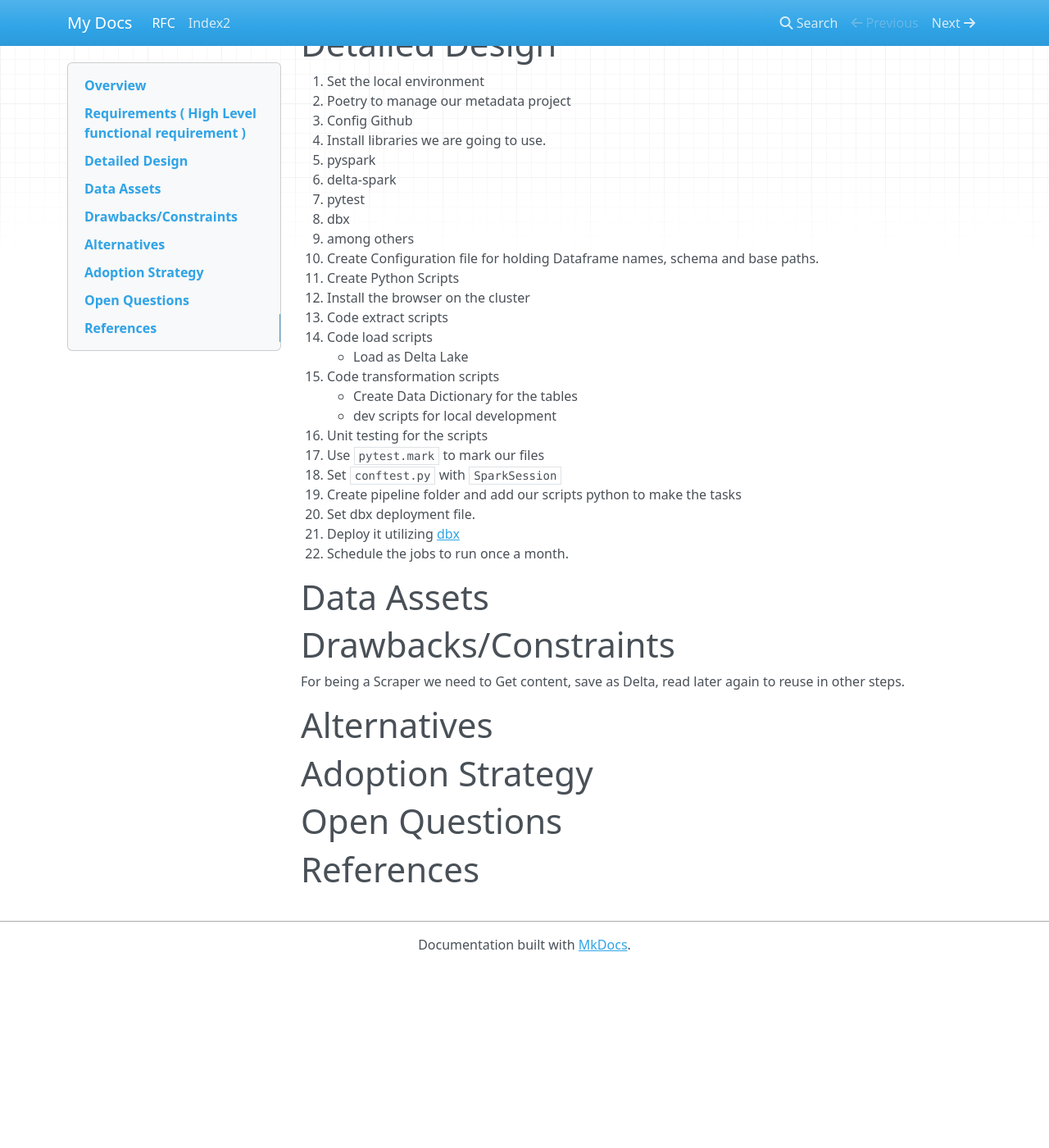
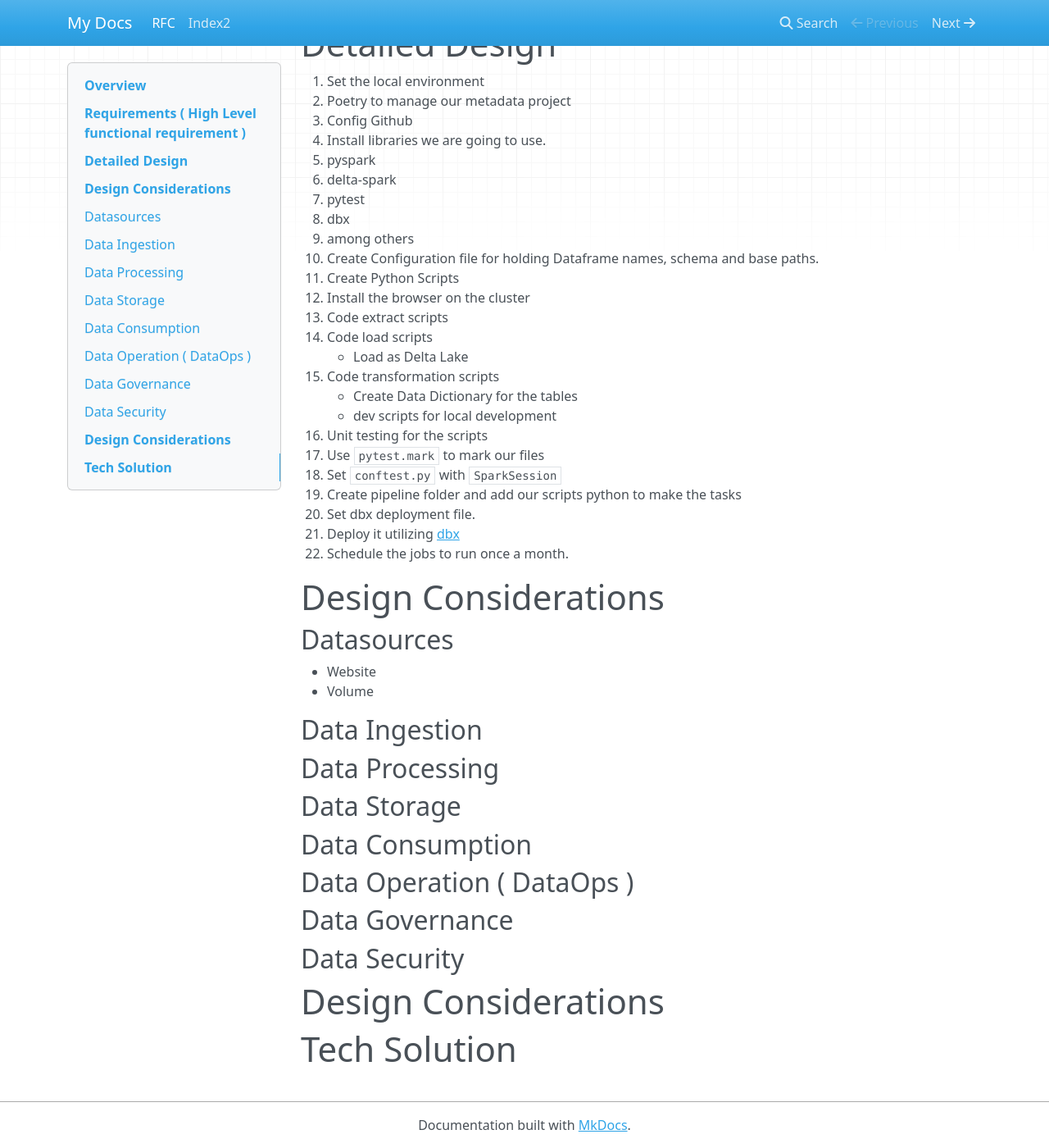
Before and after one commit to doug-pires/de-fipe, an MkDocs documentation site: the page built from docs/RFC.md, in a window 1280 px wide and 1400 px high, scrolled down 561 px. Shown: the whole window at 82% size. Built offline with MkDocs 1.6.1, drawn with Linux system fonts in a browser that asks for light colours; nearby versions of some CDN libraries; before the commit the page ends 1741 px from its top, so only the background shows below that; some of the changed text lies outside the part shown.

Commit message:
feat[RFC]: Add default Design Doc for data projects.

```diff
--- a/docs/RFC.md
+++ b/docs/RFC.md
@@ -7,8 +7,8 @@ Build a pipeline to extract, load and transform the data. According the data mov
 We are going to scrape data from the website [FIPE](https://veiculos.fipe.org.br/).
 - **Goal**: Deploy the pipeline into Databricks
 - **Non-Goals**: Pay attention if raises exception, because `xpaths` changes a lot.
-- **Milestone** Install a Google Chrome browser into the Job Clusters to do the scraper for us.
-- **Main Audience** : Other interested engineers and I.
+- **Milestone**: Install a Google Chrome browser into the Job Clusters to do the scraper for us.
+- **Main Audience**: Other interested engineers and I.
 # Requirements ( High Level functional requirement )
 1. Run the pipeline once a month.
 2. Use [Delta Lake](https://delta.io/) as Storage framework.
@@ -40,11 +40,18 @@ We are going to scrape data from the website [FIPE](https://veiculos.fipe.org.br
 2. Set dbx deployment file.
 3. Deploy it utilizing [dbx](https://dbx.readthedocs.io/en/latest/)
 4. Schedule the jobs to run once a month.
-# Data Assets
-# Drawbacks/Constraints
-For being a Scraper we need to Get content, save as Delta, read later again to reuse in other steps.
 
-# Alternatives
-# Adoption Strategy
-# Open Questions
-# References
+# Design Considerations
+## Datasources
+- Website
+- Volume
+## Data Ingestion
+## Data Processing
+## Data Storage
+## Data Consumption
+## Data Operation ( DataOps )
+## Data Governance
+## Data Security
+
+# Design Considerations
+# Tech Solution
```
